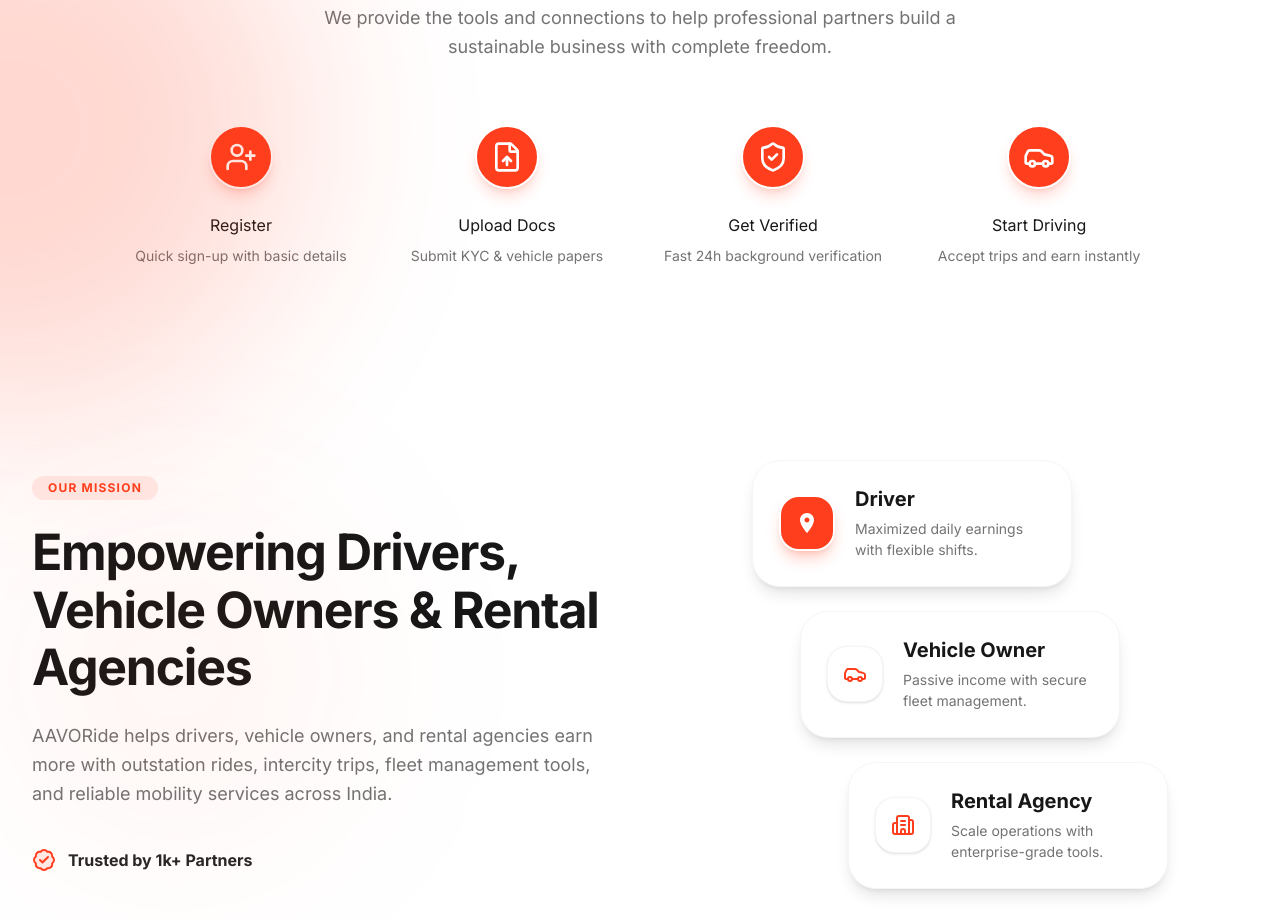
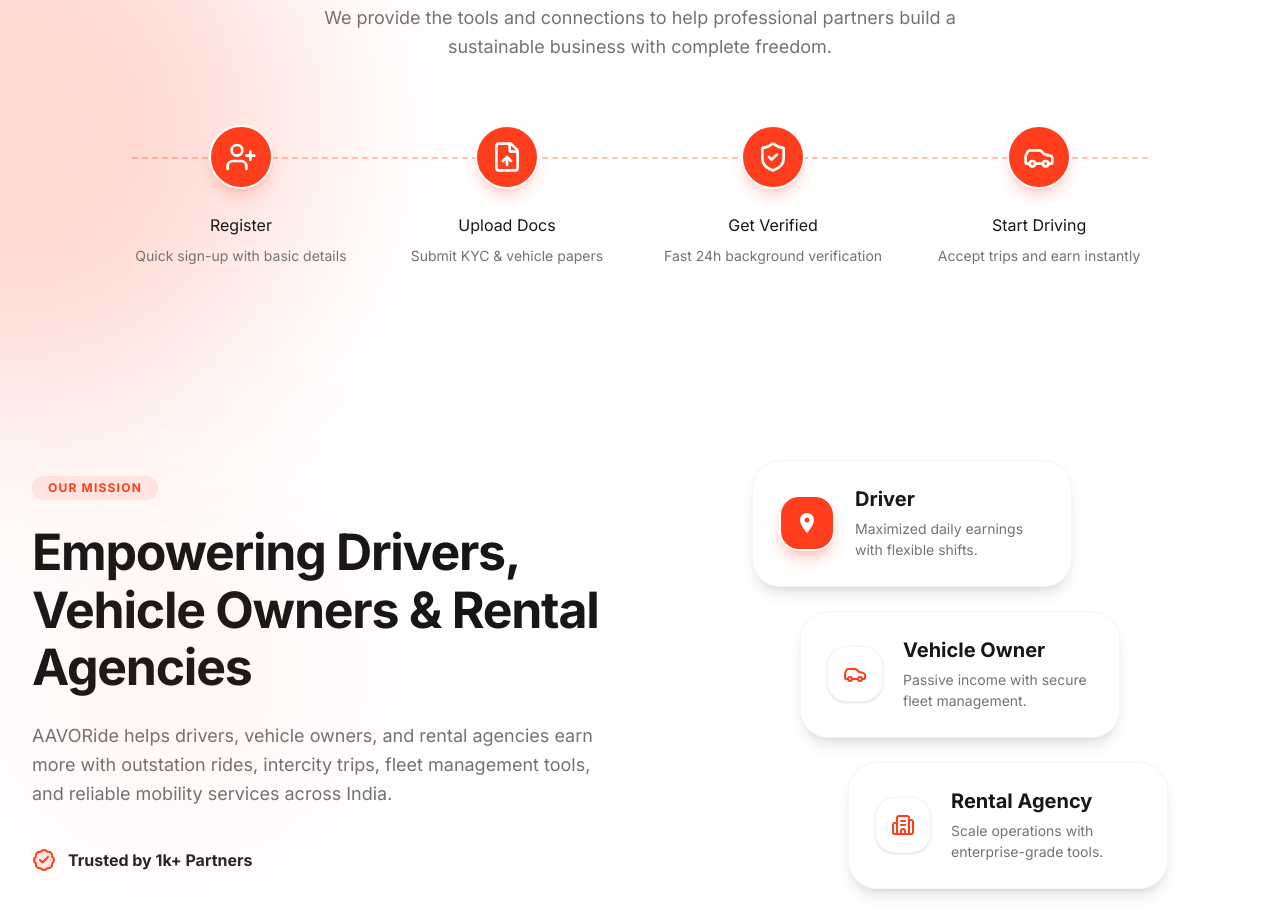
Before and after one commit to aleefa/aavo_website, a Next.js app: page /about/partner in a window 1280 px wide. Shown: the part 3360-4282 px from the top of the page. Built offline with nearby package versions, Linux system fonts and the light colour scheme.

Commit message:
added dashed line

```diff
--- a/components/partner/start-journey.tsx
+++ b/components/partner/start-journey.tsx
@@ -98,13 +98,15 @@
         {/* Steps Grid */}
         <motion.div
           variants={containerVariants}
-          className="grid grid-cols-1 md:grid-cols-4 gap-12 md:gap-8 lg:gap-12 mt-16 w-full max-w-5xl"
+          className="grid grid-cols-1 md:grid-cols-4 gap-12 md:gap-8 lg:gap-12 mt-16 w-full max-w-5xl relative"
         >
+          {/* Connecting line for desktop only */}
+          <div className="hidden md:block absolute top-8 left-0 right-0 h-0.5 z-0 border-t-2 border-dashed border-primary/30" />
           {steps.map((step) => (
             <motion.div
               key={step.number}
               variants={stepVariants}
-              className="flex flex-col items-center text-center group"
+              className="flex flex-col items-center text-center group relative z-10"
             >
               {/* Circular Icon Container */}
               <div className="w-16 h-16 bg-primary rounded-full flex items-center justify-center shrink-0 shadow-lg shadow-primary/20 transition-all duration-300 group-hover:scale-105 group-hover:shadow-primary/35 border-2 border-white group-hover:border-primary">
```
